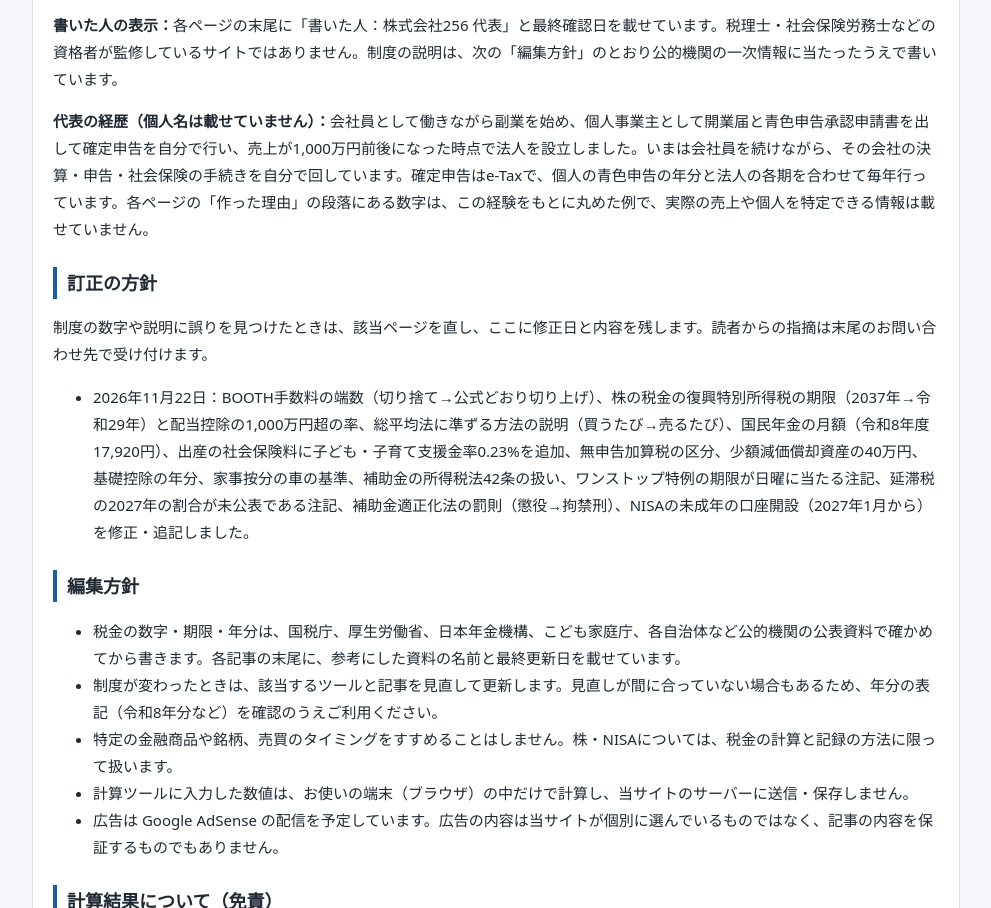
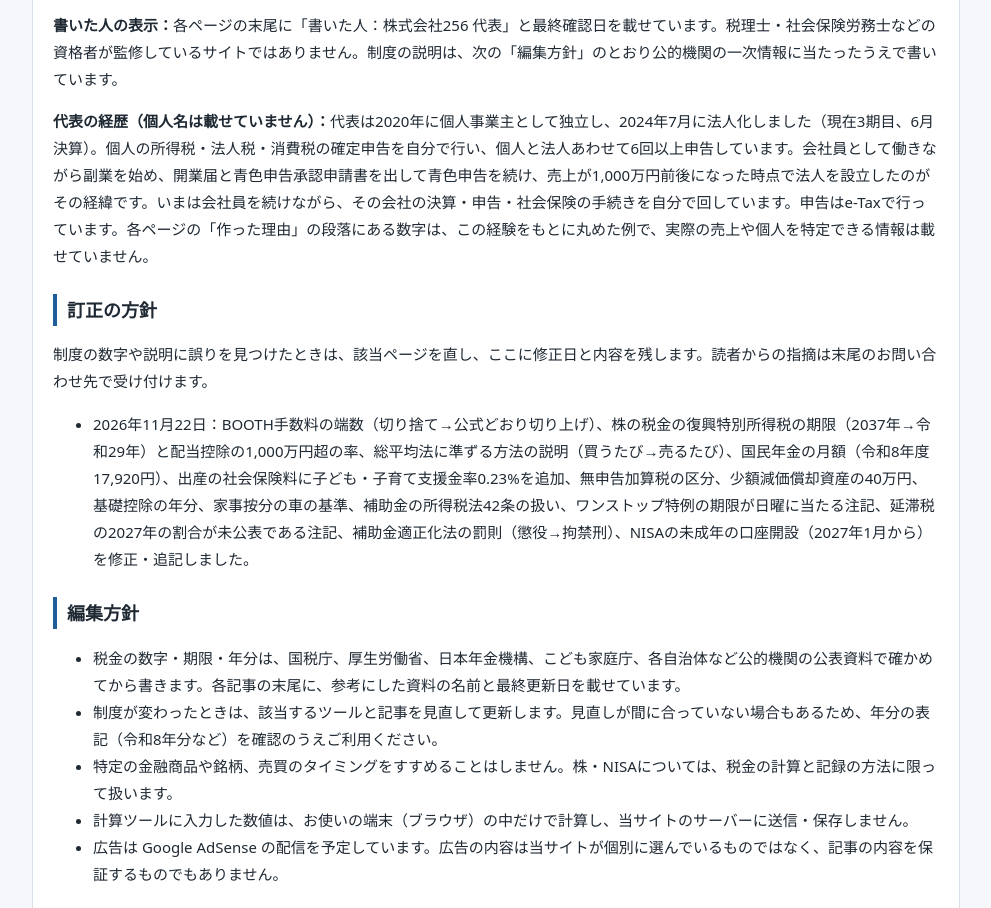
Before and after one commit to wwwworthworkingworld-coder/okane-tools, a plain HTML site: page about.html in a window 1280 px wide. Shown: the part 1076-1984 px from the top of the page, without its empty margins (144-1135 px from the left). Drawn offline with Linux system fonts and the light colour scheme.

Commit message:
about：代表の経歴に独立年・法人化の時期・申告回数を追記
Co-Authored-By: Claude Fable 5.1 <noreply@anthropic.com>

```diff
--- a/about.html
+++ b/about.html
@@ -39,7 +39,7 @@
     <p>運営会社の代表は、個人事業主として独立したあとに法人を設立し、いまは会社員として働きながら自分の会社を運営しています。このサイトのツールと記事は、その中で「自分が知りたかったこと」「計算に手間取ったこと」をもとに作っています。法人にして手続きの多さに戸惑ったこと、会社員をしながら自分の会社を運営して分かった社会保険・税金の注意点など、体験にもとづく記事には、その旨を書いています。</p>
     <p><strong>作り方：</strong>各ページの下書きは、代表が AI 支援ツール（Claude）に要点と構成を指示して作っています。公開前に、税率・控除額・期限・年分などの数字と制度の説明を、代表が国税庁・厚生労働省・日本年金機構・金融庁などの一次情報のページで一つずつ確かめ、確かめた資料の名前と確認日を各ページの末尾に載せています。計算ツールは、国税庁の速算表や公表資料の計算例と、代表が実際の申告で使った数字を入れて結果が一致することを確かめてから公開しています。</p>
     <p><strong>書いた人の表示：</strong>各ページの末尾に「書いた人：株式会社256 代表」と最終確認日を載せています。税理士・社会保険労務士などの資格者が監修しているサイトではありません。制度の説明は、次の「編集方針」のとおり公的機関の一次情報に当たったうえで書いています。</p>
-    <p><strong>代表の経歴（個人名は載せていません）：</strong>会社員として働きながら副業を始め、個人事業主として開業届と青色申告承認申請書を出して確定申告を自分で行い、売上が1,000万円前後になった時点で法人を設立しました。いまは会社員を続けながら、その会社の決算・申告・社会保険の手続きを自分で回しています。確定申告はe-Taxで、個人の青色申告の年分と法人の各期を合わせて毎年行っています。各ページの「作った理由」の段落にある数字は、この経験をもとに丸めた例で、実際の売上や個人を特定できる情報は載せていません。</p>
+    <p><strong>代表の経歴（個人名は載せていません）：</strong>代表は2020年に個人事業主として独立し、2024年7月に法人化しました（現在3期目、6月決算）。個人の所得税・法人税・消費税の確定申告を自分で行い、個人と法人あわせて6回以上申告しています。会社員として働きながら副業を始め、開業届と青色申告承認申請書を出して青色申告を続け、売上が1,000万円前後になった時点で法人を設立したのがその経緯です。いまは会社員を続けながら、その会社の決算・申告・社会保険の手続きを自分で回しています。申告はe-Taxで行っています。各ページの「作った理由」の段落にある数字は、この経験をもとに丸めた例で、実際の売上や個人を特定できる情報は載せていません。</p>
     <h2 id="correction">訂正の方針</h2>
     <p>制度の数字や説明に誤りを見つけたときは、該当ページを直し、ここに修正日と内容を残します。読者からの指摘は末尾のお問い合わせ先で受け付けます。</p>
     <ul>
```
